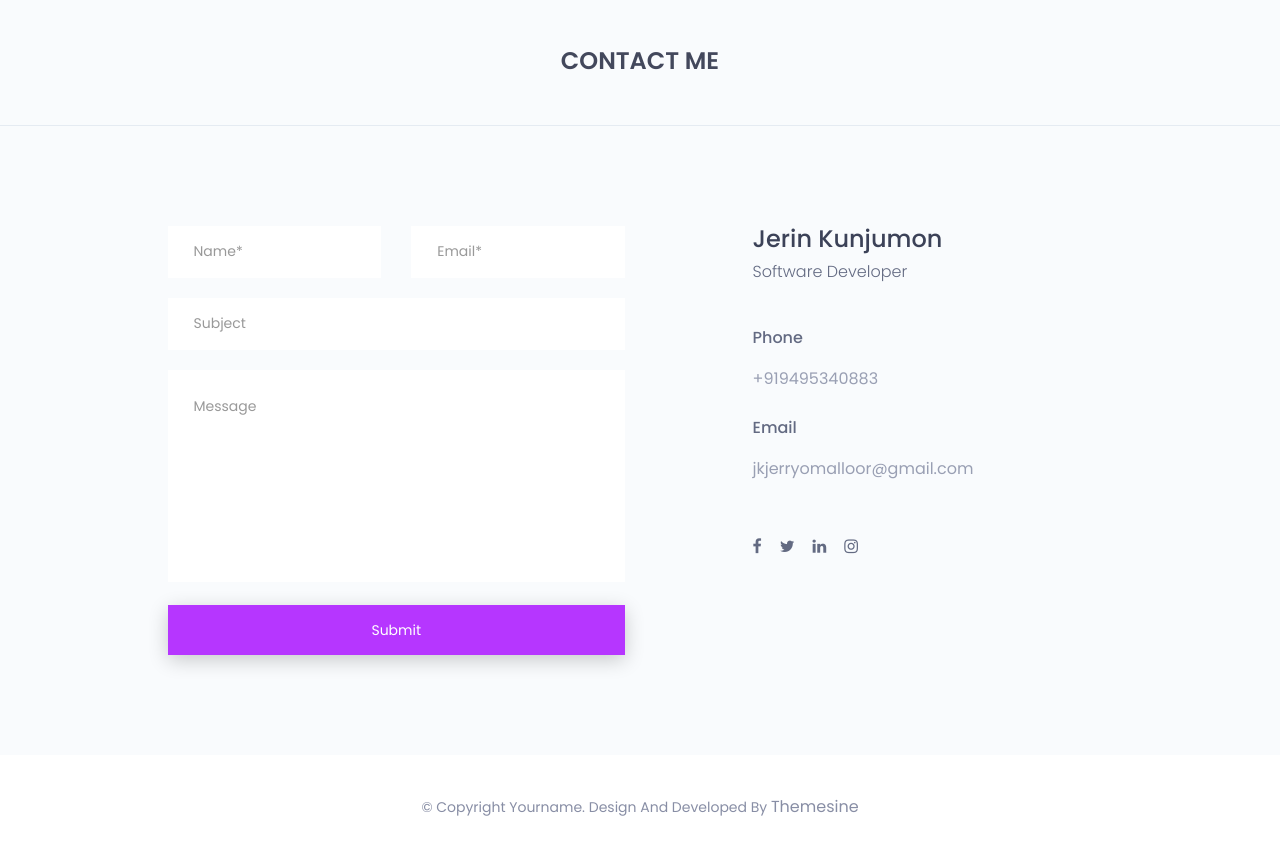
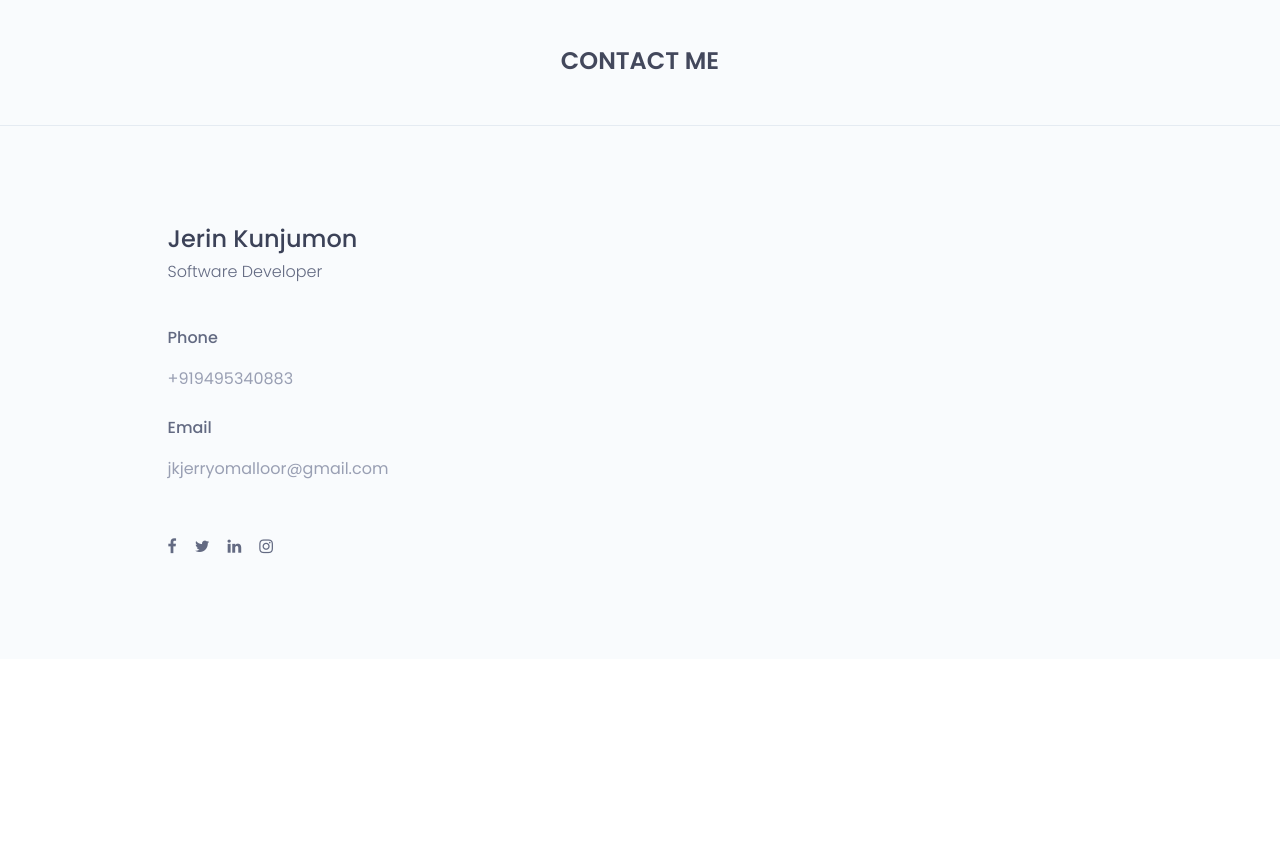
Before and after one commit to jerin-kunjumon/portfolio-website, a plain HTML site: page index.html in a window 1280 px wide. Shown: the part 3983-4843 px from the top of the page. After the commit the page ends 4642 px from the top, so only its background shows below. Drawn offline with nearby package versions, Linux system fonts and the light colour scheme.

Commit message:
remove-form

```diff
--- a/index.html
+++ b/index.html
@@ -12,7 +12,7 @@
 		<link href="https://fonts.googleapis.com/css?family=Poppins:100,200,300,400,500,600,700,800,900&amp;subset=devanagari,latin-ext" rel="stylesheet">
 
         <!-- title of site -->
-        <title>Browny</title>
+        <title>Portfolio Website</title>
 
         <!-- For favicon png -->
 		<link rel="shortcut icon" type="image/icon" href="assets/logo/favicon.png"/>
@@ -160,29 +160,29 @@ wireframing.
 								<div class="about-list-icon">
 									<ul>
 										<li>
-											<a href="#">
+											<a href="https://www.facebook.com/profile.php?id=100079812491803">
 												<i  class="fa fa-facebook" aria-hidden="true"></i>
 											</a>
 										</li><!-- / li -->
 										<li>
-											<a href="#">
+											<a href="https://www.github.com/jerin-kunjumon">
 												<i  class="fa fa-github" aria-hidden="true"></i>
 											</a>
 
 										</li><!-- / li -->
 										<li>
-											<a href="#">
+											<a href="https://www.twitter.com/JkJerry">
 												<i  class="fa fa-twitter" aria-hidden="true"></i>
 											</a>
 
 										</li><!-- / li -->
 										<li>
-											<a href="#">
+											<a href="https://www.linkedin.com/in/jerin-kunjumon-49922b166/">
 												<i  class="fa fa-linkedin" aria-hidden="true"></i>
 											</a>
 										</li><!-- / li -->
 										<li>
-											<a href="#">
+											<a href="https://www.instagram.com/jerinkunjumonsg/">
 												<i  class="fa fa-instagram" aria-hidden="true"></i>
 											</a>
 										</li><!-- / li -->
@@ -667,47 +667,7 @@ wireframing.
 			<div class="container">
 				<div class="contact-content">
 					<div class="row">
-						<div class="col-md-offset-1 col-md-5 col-sm-6">
-							<div class="single-contact-box">
-								<div class="contact-form">
-									<form>
-										<div class="row">
-											<div class="col-sm-6 col-xs-12">
-												<div class="form-group">
-												  <input type="text" class="form-control" id="name" placeholder="Name*" name="name">
-												</div><!--/.form-group-->
-											</div><!--/.col-->
-											<div class="col-sm-6 col-xs-12">
-												<div class="form-group">
-													<input type="email" class="form-control" id="email" placeholder="Email*" name="email">
-												</div><!--/.form-group-->
-											</div><!--/.col-->
-										</div><!--/.row-->
-										<div class="row">
-											<div class="col-sm-12">
-												<div class="form-group">
-													<input type="text" class="form-control" id="subject" placeholder="Subject" name="subject">
-												</div><!--/.form-group-->
-											</div><!--/.col-->
-										</div><!--/.row-->
-										<div class="row">
-											<div class="col-sm-12">
-												<div class="form-group">
-													<textarea class="form-control" rows="8" id="comment" placeholder="Message" ></textarea>
-												</div><!--/.form-group-->
-											</div><!--/.col-->
-										</div><!--/.row-->
-										<div class="row">
-											<div class="col-sm-12">
-												<div class="single-contact-btn">
-													<a class="contact-btn" href="#" role="button">submit</a>
-												</div><!--/.single-single-contact-btn-->
-											</div><!--/.col-->
-										</div><!--/.row-->
-									</form><!--/form-->
-								</div><!--/.contact-form-->
-							</div><!--/.single-contact-box-->
-						</div><!--/.col-->
+
 						<div class="col-md-offset-1 col-md-5 col-sm-6">
 							<div class="single-contact-box">
 								<div class="contact-adress">
@@ -729,10 +689,10 @@ wireframing.
 								</div><!--/.contact-adress-->
 								<div class="hm-foot-icon">
 									<ul>
-										<li><a href="#"><i class="fa fa-facebook"></i></a></li><!--/li-->
-										<li><a href="#"><i class="fa fa-twitter"></i></a></li><!--/li-->
-										<li><a href="#"><i class="fa fa-linkedin"></i></a></li><!--/li-->
-										<li><a href="#"><i class="fa fa-instagram"></i></a></li><!--/li-->
+										<li><a href="https://www.facebook.com/profile.php?id=100079812491803"><i class="fa fa-facebook"></i></a></li><!--/li-->
+										<li><a href="https://www.twitter.com/JkJerry"><i class="fa fa-twitter"></i></a></li><!--/li-->
+										<li><a href="https://www.linkedin.com/in/jerin-kunjumon-49922b166"><i class="fa fa-linkedin"></i></a></li><!--/li-->
+										<li><a href="https://www.instagram.com/jerinkunjumonsg/"><i class="fa fa-instagram"></i></a></li><!--/li-->
 									</ul><!--/ul-->
 								</div><!--/.hm-foot-icon-->
 							</div><!--/.single-contact-box-->
@@ -748,9 +708,7 @@ wireframing.
 		<footer id="footer-copyright" class="footer-copyright">
 			<div class="container">
 				<div class="hm-footer-copyright text-center">
-					<p>
-						&copy; copyright yourname. design and developed by <a href="https://www.themesine.com/">themesine</a>
-					</p><!--/p-->
+
 				</div><!--/.text-center-->
 			</div><!--/.container-->
 
```
